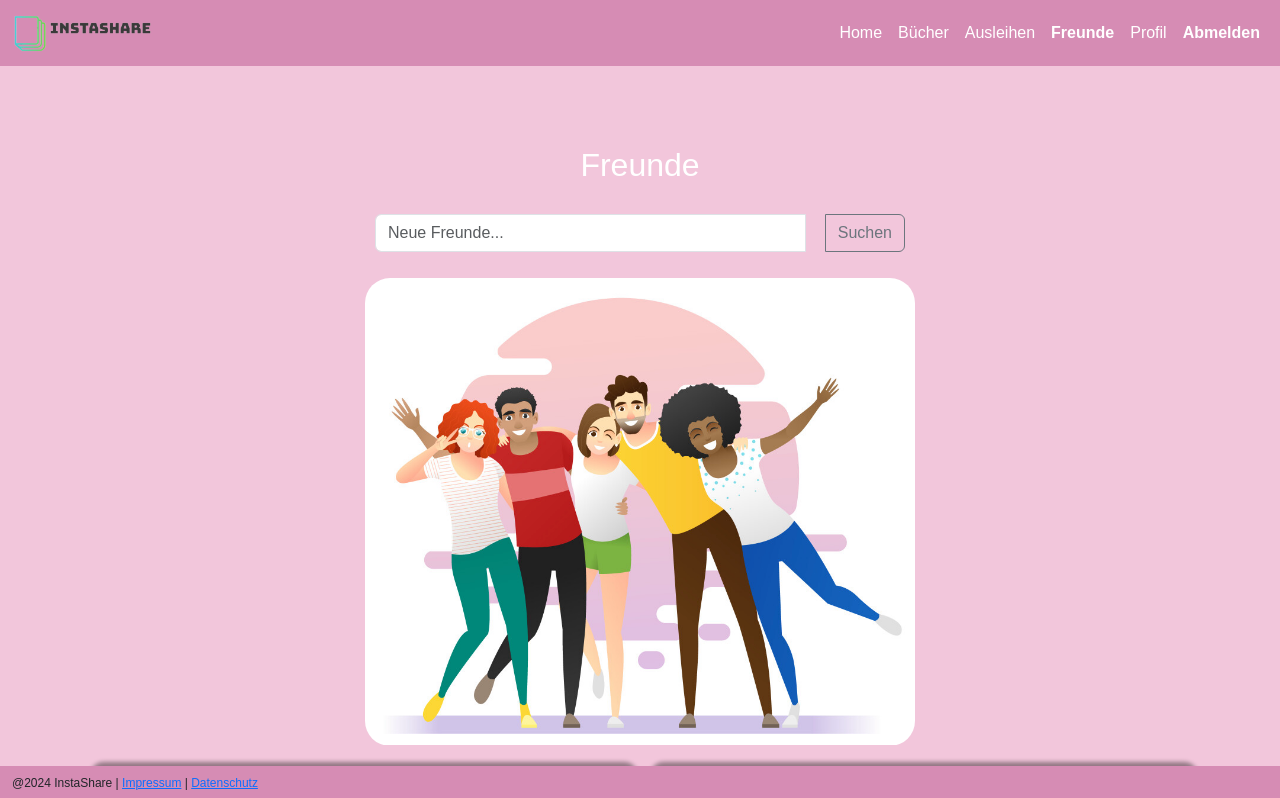
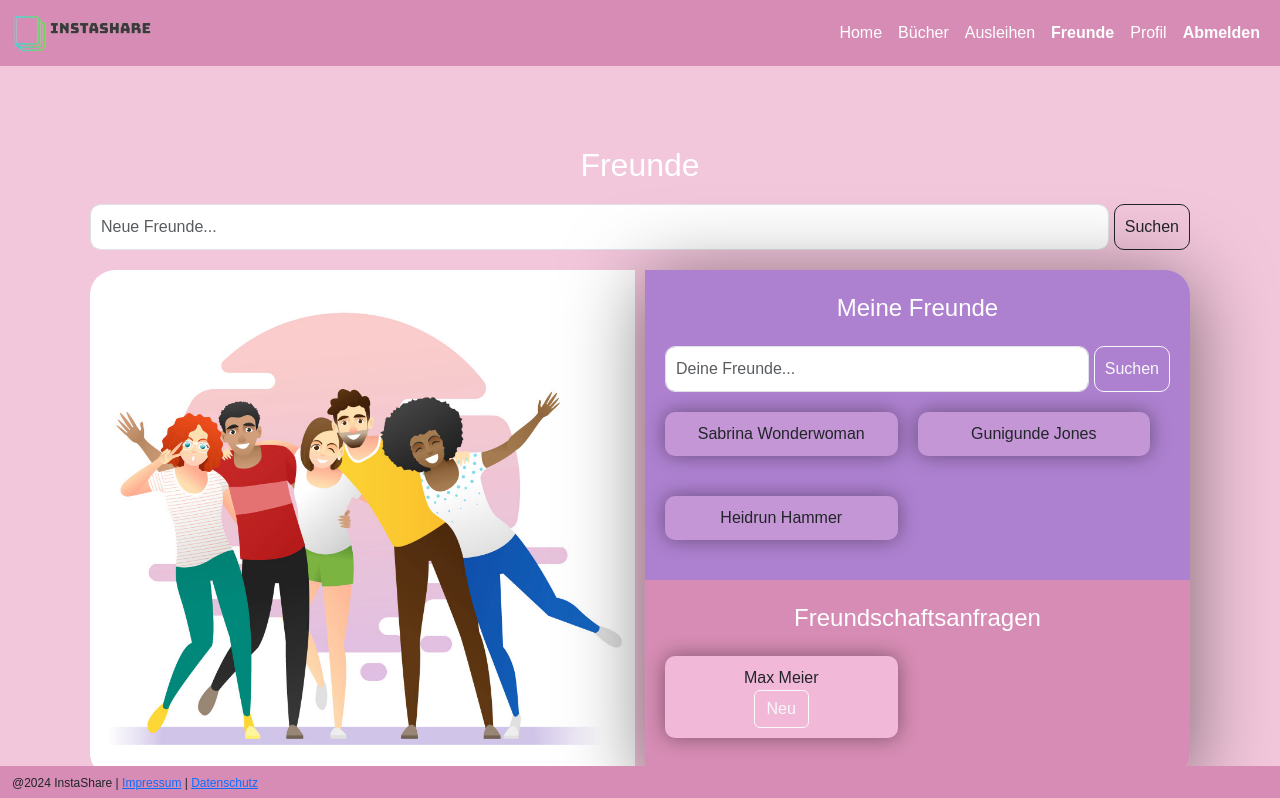
Before and after one commit to Fynia97/Iu_InstaShare_Angular, an Angular app: page /freunde in a window 1280 px wide. Shown: the top 798 px of the page. Built offline with nearby package versions, Linux system fonts and the light colour scheme; no server answers; sample sign-in values are in the browser's storage.

Commit message:
layout angepasst

```diff
--- a/src/app/friends/friend-display/friend-display.component.html
+++ b/src/app/friends/friend-display/friend-display.component.html
@@ -1,17 +1,9 @@
-<!DOCTYPE html>
-<html lang="de">
-<head>
-    <meta charset="UTF-8">
-    <meta name="viewport" content="width=device-width, initial-scale=1.0">
-    <title>InstaShare</title>
-    <link rel="stylesheet" href="friend-display.component.scss">
-</head>
 <body>
   <main class="main-content">
     <h2>Freunde</h2>
-  <div class="input-group mb-3">
+    <div class="newFriendsSearch-container">
       <input type="text" class="form-control" placeholder="Neue Freunde..." aria-label="Friends name" aria-describedby="button-addon2">
-  <button class="btn btn-outline-secondary" type="button" id="button-addon2">Suchen</button>
+      <button class="btn btn-outline-dark" type="submit" id="button-addon2">Suchen</button>
     </div>
 
     <div class="content-container">
@@ -19,26 +11,33 @@
         <img src="assets/freunde.png" alt="Bild von Freunden" class="welcome-image">
       </div>
 
+      <div class="right-content">
         <div class="section-2">
           <div class="section-title">Meine Freunde</div>
           <div class="ownFriendsSearch-container">
             <input type="text" class="form-control" placeholder="Deine Freunde..." aria-label="Friends name" aria-describedby="button-addon2">
-        <button class="btn btn-outline-secondary" type="button" id="button-addon2">Suchen</button>
+            <button class="btn btn-outline-light" type="submit" id="button-addon2">Suchen</button>
           </div>
           <div class="section-2-sub">
-        <div class="friend-card">
+            <div class="friend-card-1">
               <div>Sabrina Wonderwoman</div>
             </div>
-        <div class="friend-card">
-          <div>Markus Superman</div>
+            <div class="friend-card-1">
+              <div>Gunigunde Jones</div>
+            </div>
+            <div class="friend-card-1">
+              <div>Heidrun Hammer</div>
             </div>
           </div>
         </div>
-
-    <div class="requests-container">
+        <div class="request-container">
         <div class="friends-requests">Freundschaftsanfragen</div>
-        <div class="friend-card">
+        <div class="section-2-sub">
+          <div class="friend-card-2">
             <div>Max Meier</div>
+            <button type="button" class="btn btn-outline-light" [routerLink]='["/freunde/finden"]'>Neu</button>
+          </div>
+        </div>
       </div>
     </div>
     </div>
--- a/src/app/friends/friend-display/friend-display.component.scss
+++ b/src/app/friends/friend-display/friend-display.component.scss
@@ -1,5 +1,3 @@
-
-
 html, body {
     font-family: Arial, sans-serif;
     margin: 0;
@@ -10,9 +8,10 @@ html, body {
     background-color: #f2c6db;
 }
 
-.main-content{
+.main-content {
     margin: 0;
     width: 100%;
+    max-width: 1200px; /* Maximum width for the content */
     box-sizing: border-box;
     display: flex;
     flex-direction: column;
@@ -21,26 +20,71 @@ html, body {
 
 .content-container {
     display: flex;
-    flex-wrap: wrap;
-    gap: 20px;
+    flex-wrap: nowrap;
+    gap: 10px;
     width: 100%;
+    align-items: stretch; /* Ensure all children stretch to the same height */
+    border-radius: 25px;
 }
 
 @media (max-width: 768px) {
-    .section-2, .requests-container, .image-container {
+    .section-2, .request-container, .image-container {
         width: 100%;
+    }
+    .content-container {
+        flex-wrap: wrap;
     }
 }
 
-.section-2, .requests-container {
-    width: calc(50% - 10px);
+.image-container {
+    flex: 1;
     box-sizing: border-box;
-    box-shadow: 4px 0px 4px 4px rgba(0, 0, 0, 0.4);
     display: flex;
     flex-direction: column;
-    border-radius: 10px;
     justify-content: flex-start;
-    background: rgba(255, 216, 41, 0.7);
+    align-content: normal;
+    align-items: center;
+    background-color: white;
+    border-top-left-radius: 25px;
+    border-bottom-left-radius: 25px;
+}
+
+.image-container img {
+    max-width: 100%;
+    height: auto;
+    object-fit: contain;
+    border-top-left-radius: 25px;
+    border-bottom-left-radius: 25px;
+    flex-grow: 1; /* Ensure the image grows to fill the container */
+}
+
+.right-content {
+    flex: 1;
+    display: flex;
+    flex-direction: column;
+    gap: 0px;
+    border-top-right-radius: 25px;
+    border-bottom-right-radius: 25px;
+    box-shadow: 0 10px 80px rgba(0, 0, 0, 0.5);
+}
+
+.section-2, .request-container {
+    flex: 1;
+    box-sizing: border-box;
+    display: flex;
+    flex-direction: column;
+    justify-content: flex-start;
+    padding: 20px;
+}
+
+.section-2 {
+    background-color: rgba(72, 27, 191, 0.4);
+    border-top-right-radius: 25px;
+}
+
+.request-container {
+    background: #d68cb4;
+    border-bottom-right-radius: 25px;
     padding: 20px;
 }
 
@@ -52,32 +96,6 @@ html, body {
     justify-content: flex-start;
 }
 
-.image-container {
-    width: 100%;
-    box-sizing: border-box;
-    display: flex;
-    flex-direction: column;
-    justify-content: flex-start;
-    align-content: normal;
-    align-items: center;
-    padding-bottom: 0px;
-}
-
-.image-container img {
-    max-width: 50%;
-    height: auto;
-    object-fit: contain;
-    border-radius: 25px;
-}
-
-.section-2 {
-    background: rgba(255, 216, 41, 0.7);
-}
-
-.requests-container {
-    background: rgb(235, 25, 25, 0.8);
-}
-
 .section-title,
 .friends-requests {
     font-size: 24px;
@@ -87,10 +105,10 @@ html, body {
     margin-bottom: 20px;
 }
 
-.friend-card {
+.friend-card-1, .friend-card-2 {
     width: calc(50% - 20px);
     box-sizing: border-box;
-    box-shadow: 4px 0px 4px 4px rgba(0, 0, 0, 0.4);
+    box-shadow: 0px 0px 20px 0px rgba(0, 0, 0, 0.4);
     border-radius: 10px;
     padding: 10px;
     display: flex;
@@ -99,34 +117,40 @@ html, body {
     margin-bottom: 20px;
 }
 
-.input-group {
-    display: flex;
-    align-items: center;
-    gap: 10px;
-    margin-bottom: 20px;
-    border-radius: 20px;
-    padding: 10px;
-    max-width: 50%; /* Setzt maximale Breite */
+.friend-card-1 {
+    background-color: #c496d6;
 }
 
-.input-group .form-control {
-    flex: 1;
-    margin-right: 10px; /* Abstand zum Button */
-}
-
-.input-group button {
-    width: auto; /* Automatische Breite */
+.friend-card-2 {
+    background-color: #f2b8d7;
 }
 
 .main-content h2 {
     margin: 20px 0;
-    padding: 0;
     text-align: center;
     color: white;
 }
-.ownFriendsSearch-container {
+
+.ownFriendsSearch-container, .newFriendsSearch-container {
     display: flex;
+    width: 100%; /* Ensures the container takes full width */
     gap: 5px; /* Lücke von 5px zwischen Input und Button */
     align-items: center;
-    margin-bottom: 40px;
+    margin-bottom: 20px;
 }
+
+.newFriendsSearch-container input[type="text"] {
+    flex-grow: 1; /* Make the input field grow twice as much as other flex items */
+}
+
+.ownFriendsSearch-container input[type="text"], .newFriendsSearch-container input[type="text"] {
+    flex-grow: 1; /* Make the input field grow normally */
+    padding: 10px; /* Angleichung des Innenabstands */
+    border-radius: 10px; /* Angleichung der Ecken */
+}
+
+.ownFriendsSearch-container button, .newFriendsSearch-container button {
+    padding: 10px; /* Angleichung des Innenabstands */
+    border-radius: 10px; /* Angleichung der Ecken */
+    margin: 0; /* Entfernt eventuell vorhandene Außenabstände */
+}
```
Lines whose indentation alone changed are shown as unchanged.
